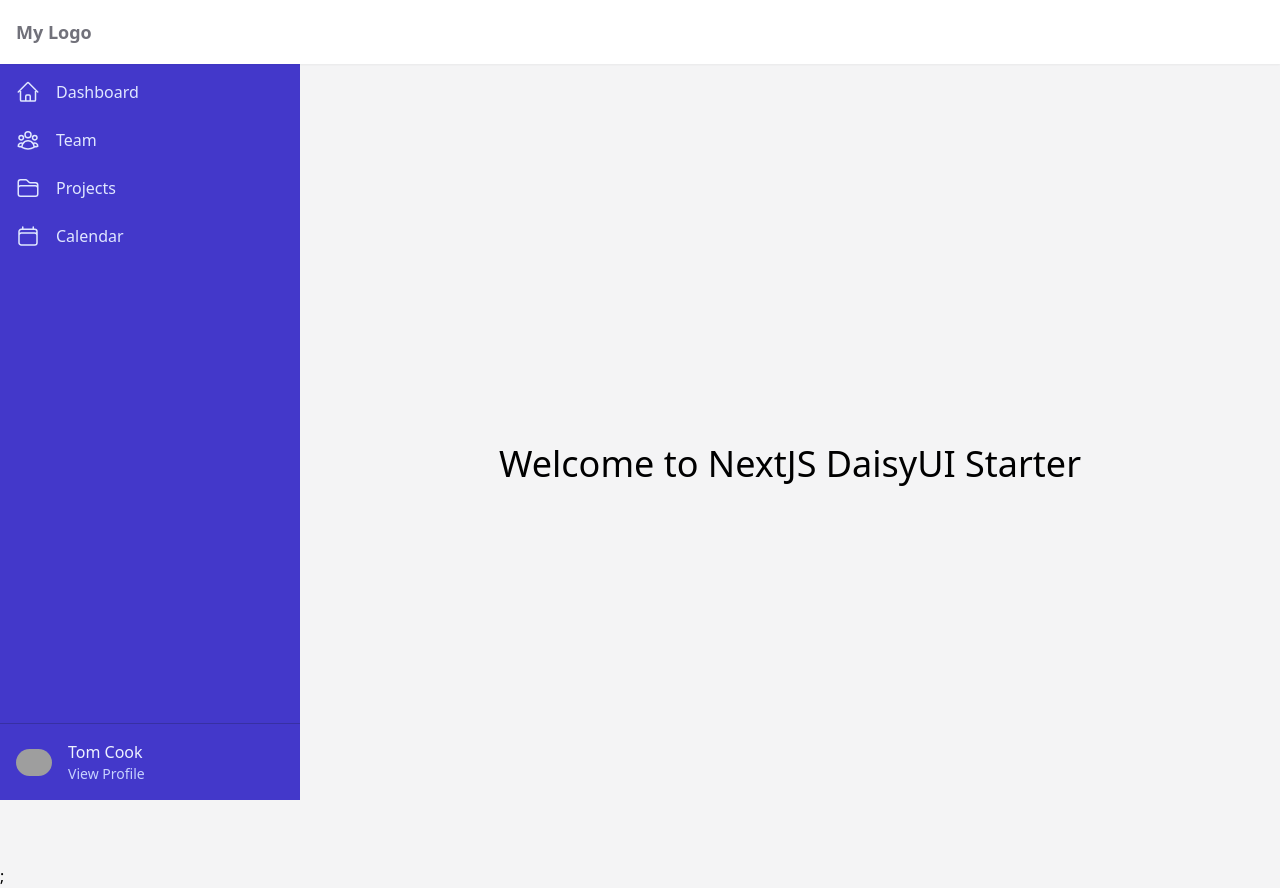
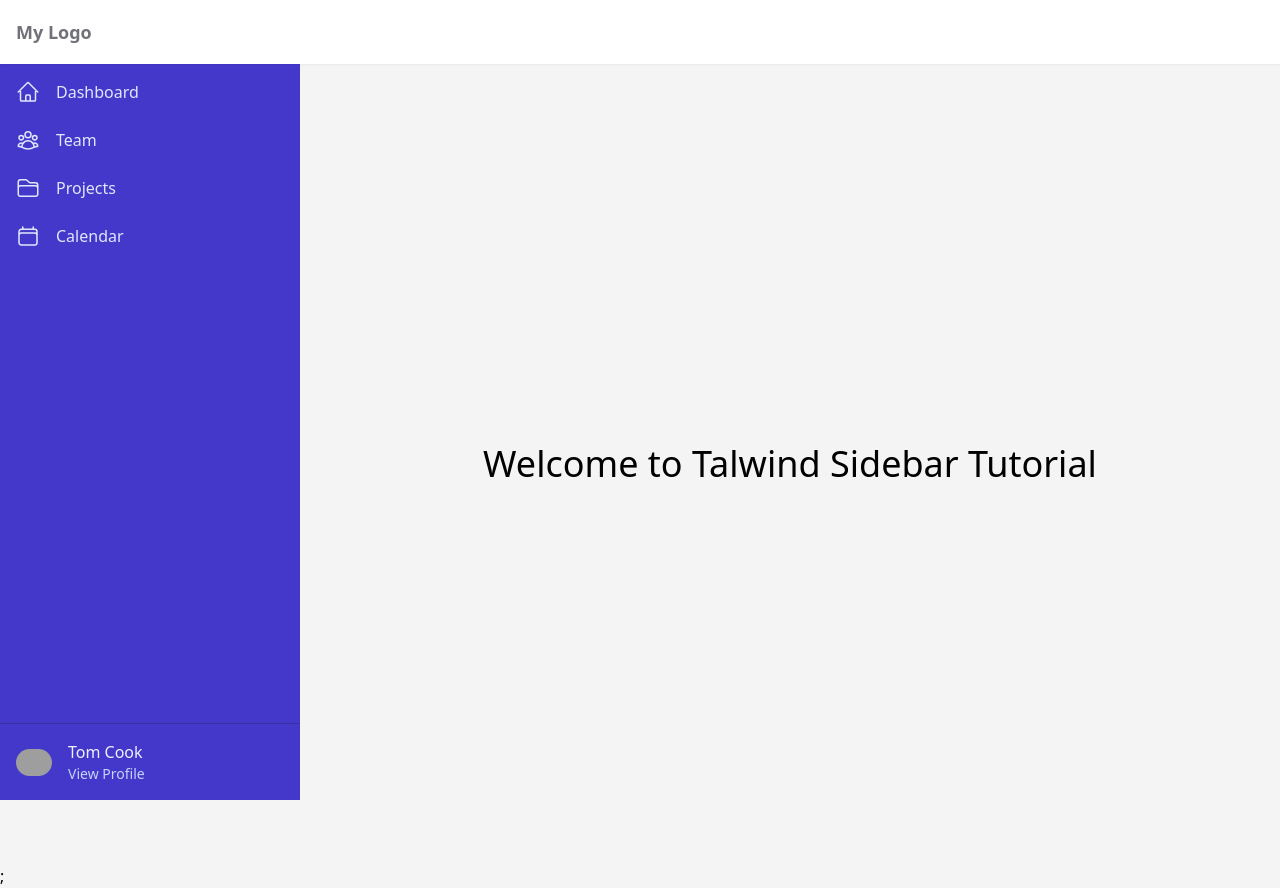
Before and after one commit to jmarioste/next-responsive-sidebar-tailwind, a Next.js app: page / in a window 1280 px wide. Built offline with nearby package versions, Linux system fonts and the light colour scheme; grey boxes are pictures that could not be loaded.

Commit message:
Modify homepage

```diff
--- a/pages/index.tsx
+++ b/pages/index.tsx
@@ -6,7 +6,7 @@ const HomePage: NextPage = () => {
     <div className="container">
       <div className="grid place-content-center min-h-screen">
         <div className="flex flex-col items-center gap-4">
-          <h1 className="text-4xl my-8">Welcome to NextJS DaisyUI Starter</h1>
+          <h1 className="text-4xl my-8">Welcome to Talwind Sidebar Tutorial</h1>
         </div>
       </div>
     </div>
```
